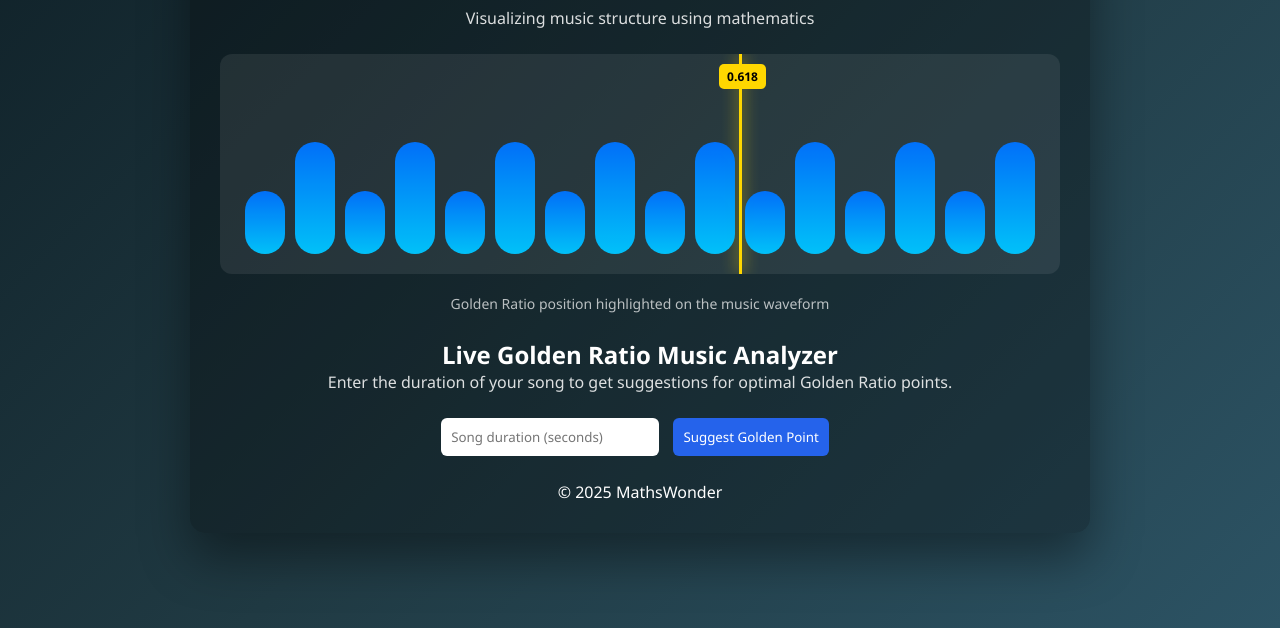
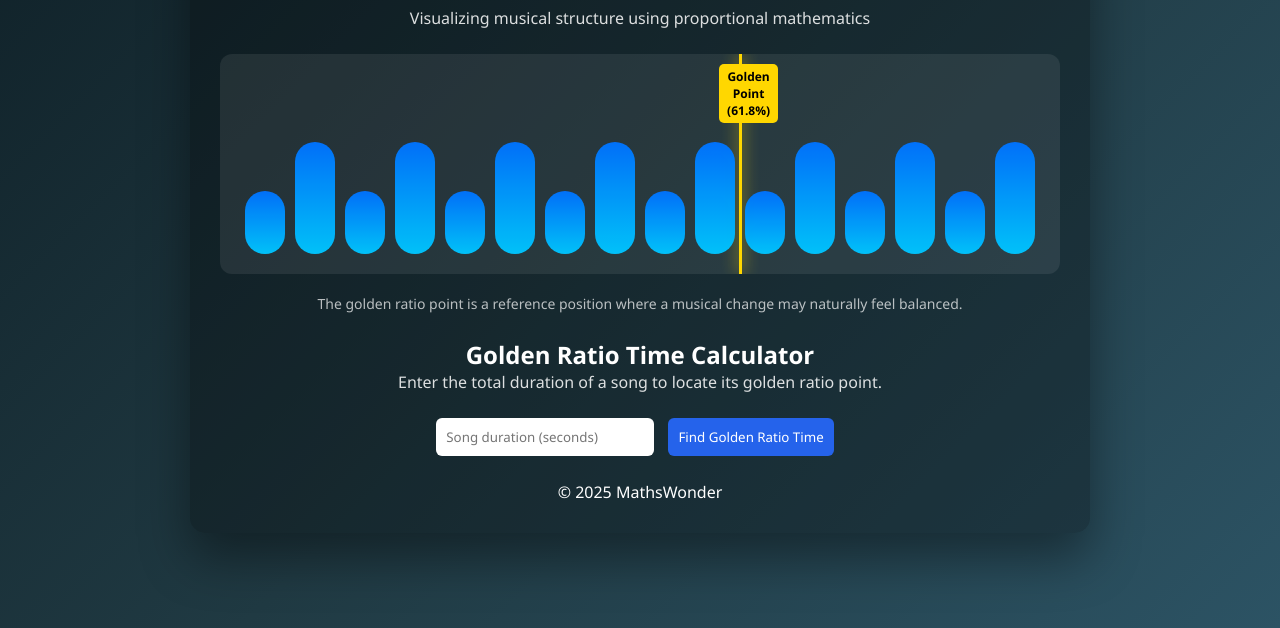
Before and after one commit to Preetam-06/MathsWonder, a plain HTML site: page index.html in a window 1280 px wide. Shown: the part 172-800 px from the top of the page. Drawn offline with Linux system fonts and the light colour scheme.

Commit message:
Update index.html

```diff
--- a/index.html
+++ b/index.html
@@ -1,9 +1,8 @@
 <!DOCTYPE html>
 <html lang="en">
 <head>
+    <meta charset="UTF-8">
     <meta name="viewport" content="width=device-width, initial-scale=1.0">
-
-    <meta charset="UTF-8">
     <title>Golden Ratio Music Analyzer</title>
     <link rel="stylesheet" href="main.css">
 </head>
@@ -11,43 +10,36 @@
 
 <div class="container">
     <h1>Golden Ratio Music Analyzer</h1>
-        <p>Visualizing music structure using mathematics</p>
+    <p>Visualizing musical structure using proportional mathematics</p>
 
     <div class="wave-container">
         <!-- Golden Ratio Line -->
         <div class="golden-line">
-                <span>0.618</span>
+            <span>Golden Point (61.8%)</span>
         </div>
 
-            <!-- Fake Waveform -->
+        <!-- Decorative waveform -->
         <div class="waveform">
-                <div class="bar"></div>
-                <div class="bar"></div>
-                <div class="bar"></div>
-                <div class="bar"></div>
-                <div class="bar"></div>
-                <div class="bar"></div>
-                <div class="bar"></div>
-                <div class="bar"></div>
-                <div class="bar"></div>
-                <div class="bar"></div>
-                <div class="bar"></div>
-                <div class="bar"></div>
-                <div class="bar"></div>
-                <div class="bar"></div>
-                <div class="bar"></div>
+            <div class="bar"></div><div class="bar"></div><div class="bar"></div>
+            <div class="bar"></div><div class="bar"></div><div class="bar"></div>
+            <div class="bar"></div><div class="bar"></div><div class="bar"></div>
+            <div class="bar"></div><div class="bar"></div><div class="bar"></div>
+            <div class="bar"></div><div class="bar"></div><div class="bar"></div>
             <div class="bar"></div>
         </div>
     </div>
 
     <p class="note">
-            Golden Ratio position highlighted on the music waveform
+        The golden ratio point is a reference position where a musical change
+        may naturally feel balanced.
     </p>
 
-        <h2>Live Golden Ratio Music Analyzer</h2>
-        <p>Enter the duration of your song to get suggestions for optimal Golden Ratio points.</p>
+    <h2>Golden Ratio Time Calculator</h2>
+    <p>Enter the total duration of a song to locate its golden ratio point.</p>
+
     <input id="durationInput" type="number" placeholder="Song duration (seconds)">
-        <button id="suggestBtn">Suggest Golden Point</button>
+    <button id="suggestBtn">Find Golden Ratio Time</button>
+
     <p id="advisorResult"></p>
 
     <div class="footer">
```
Lines whose indentation alone changed are shown as unchanged.
